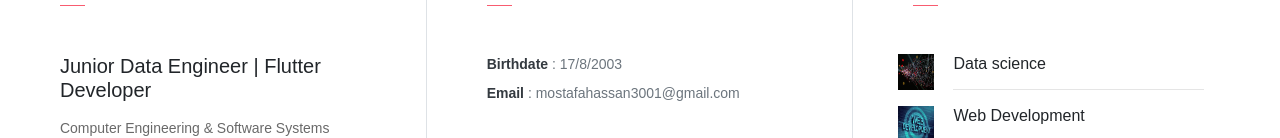
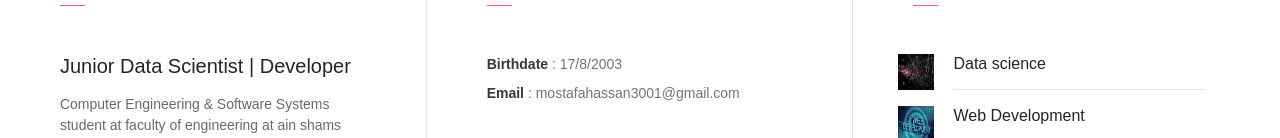
Before and after one commit to mstafahasan/mstafahasan.github.io, a website: page docs/index.html in a window 1280 px wide. Shown: the part 814-952 px from the top of the page. Drawn offline with nearby package versions, Linux system fonts and the light colour scheme; a script that the page names is missing.

Commit message:
edit job

```diff
--- a/docs/index.html
+++ b/docs/index.html
@@ -96,7 +96,7 @@
                     <img src="assets/imgs/personal photo edited.jpg" alt="" class="brand-img">
                     <li class="brand-txt">
                         <h5 class="brand-title">Mostafa hassan </h5>
-                        <div class="brand-subtitle">Data Engineer | Developer</div>
+                        <div class="brand-subtitle">Data Scientist | Developer</div>
                     </li>
                 </ul>
                 <ul class="navbar-nav ml-auto">
@@ -118,7 +118,7 @@
             <div class="col-lg-4 about-card">
                 <h3 class="font-weight-light">Who am I ?</h3>
                 <span class="line mb-5"></span>
-                <h5 class="mb-3">Junior Data Engineer | Flutter Developer  </h5>
+                <h5 class="mb-3">Junior Data Scientist |  Developer  </h5>
                 <p class="mt-20">Computer Engineering & Software Systems student at faculty of engineering at ain shams university </p>
                 <button class="btn btn-outline-danger" id="download-cv">
                     <i class="icon-down-circled2"></i>Download My CV
```
